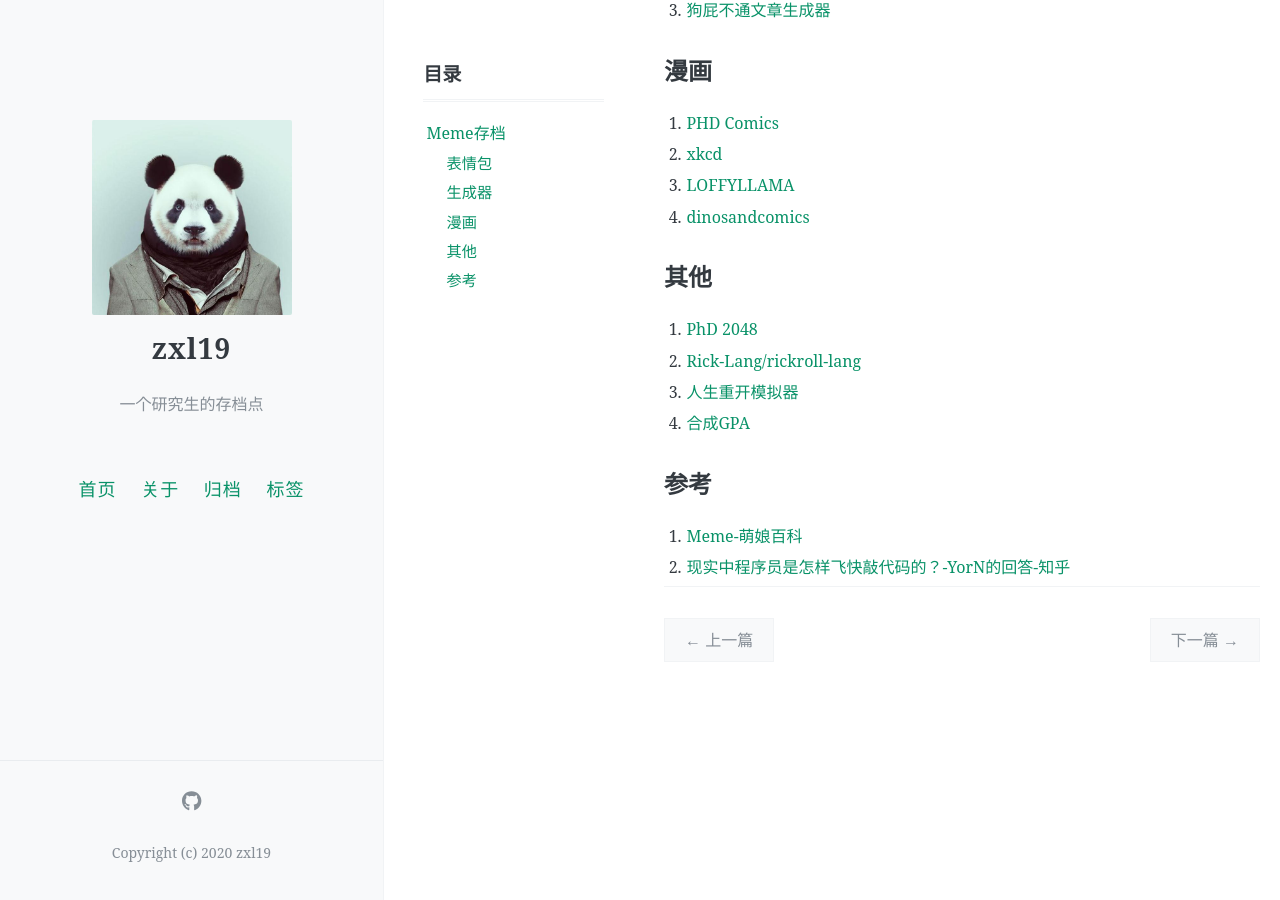
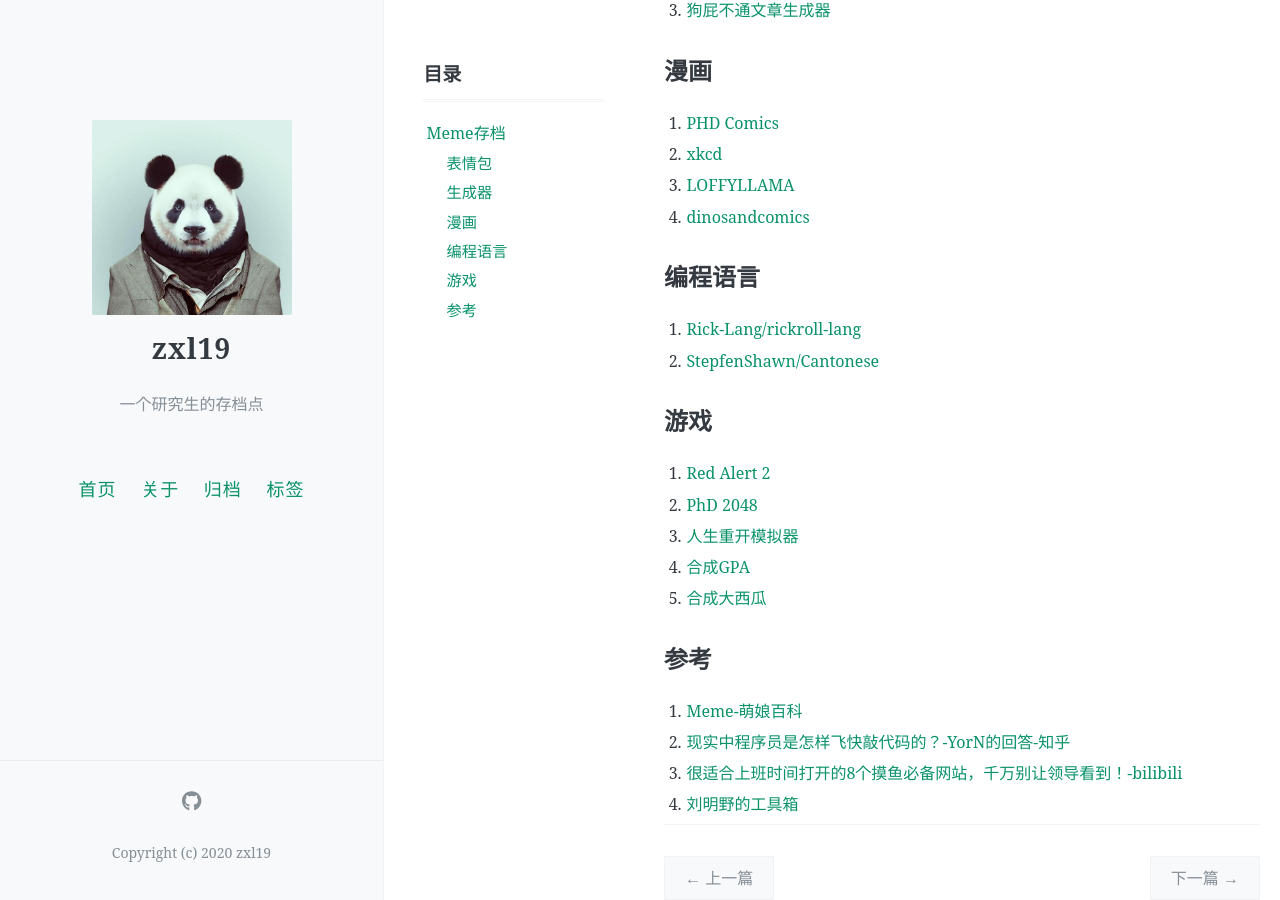
Before and after one commit to zxl19/zxl19.github.io, a Jekyll site: the page built from _posts/2020-06-08-meme.md, in a window 1280 px wide and 900 px high, scrolled down 527 px. Built offline with Jekyll 4.4.1, drawn with Linux system fonts in a browser that asks for light colours; comment, search, counter and statistics services are not loaded.

Commit message:
Update 2020-06-08-meme.md

```diff
--- a/_posts/2020-06-08-meme.md
+++ b/_posts/2020-06-08-meme.md
@@ -31,14 +31,22 @@ Meme这个词最初源自英国著名科学家理查德·道金斯所著的《
 3. [LOFFYLLAMA](https://loffyllama.com/)
 4. [dinosandcomics](https://dinosandcomics.com/)
 
-## 其他
+## 编程语言
 
-1. [PhD 2048](https://ymfa.github.io/phd-2048/)
-2. [Rick-Lang/rickroll-lang](https://github.com/Rick-Lang/rickroll-lang)
+1. [Rick-Lang/rickroll-lang](https://github.com/Rick-Lang/rickroll-lang)
+2. [StepfenShawn/Cantonese](https://github.com/StepfenShawn/Cantonese)
+
+## 游戏
+
+1. [Red Alert 2](https://game.chronodivide.com/)
+2. [PhD 2048](https://ymfa.github.io/phd-2048/)
 3. [人生重开模拟器](http://liferestart.syaro.io/view/index.html)
 4. [合成GPA](https://gpa.ottor.cn/)
+5. [合成大西瓜](http://tool.liumingye.cn/watermelon/)
 
 ## 参考
 
 1. [Meme-萌娘百科](https://zh.moegirl.org/Meme)
 2. [现实中程序员是怎样飞快敲代码的？-YorN的回答-知乎](https://www.zhihu.com/question/344204034/answer/1268064267)
+3. [很适合上班时间打开的8个摸鱼必备网站，千万别让领导看到！-bilibili](https://www.bilibili.com/video/BV16u411d7N3)
+4. [刘明野的工具箱](https://tool.liumingye.cn/)
```
